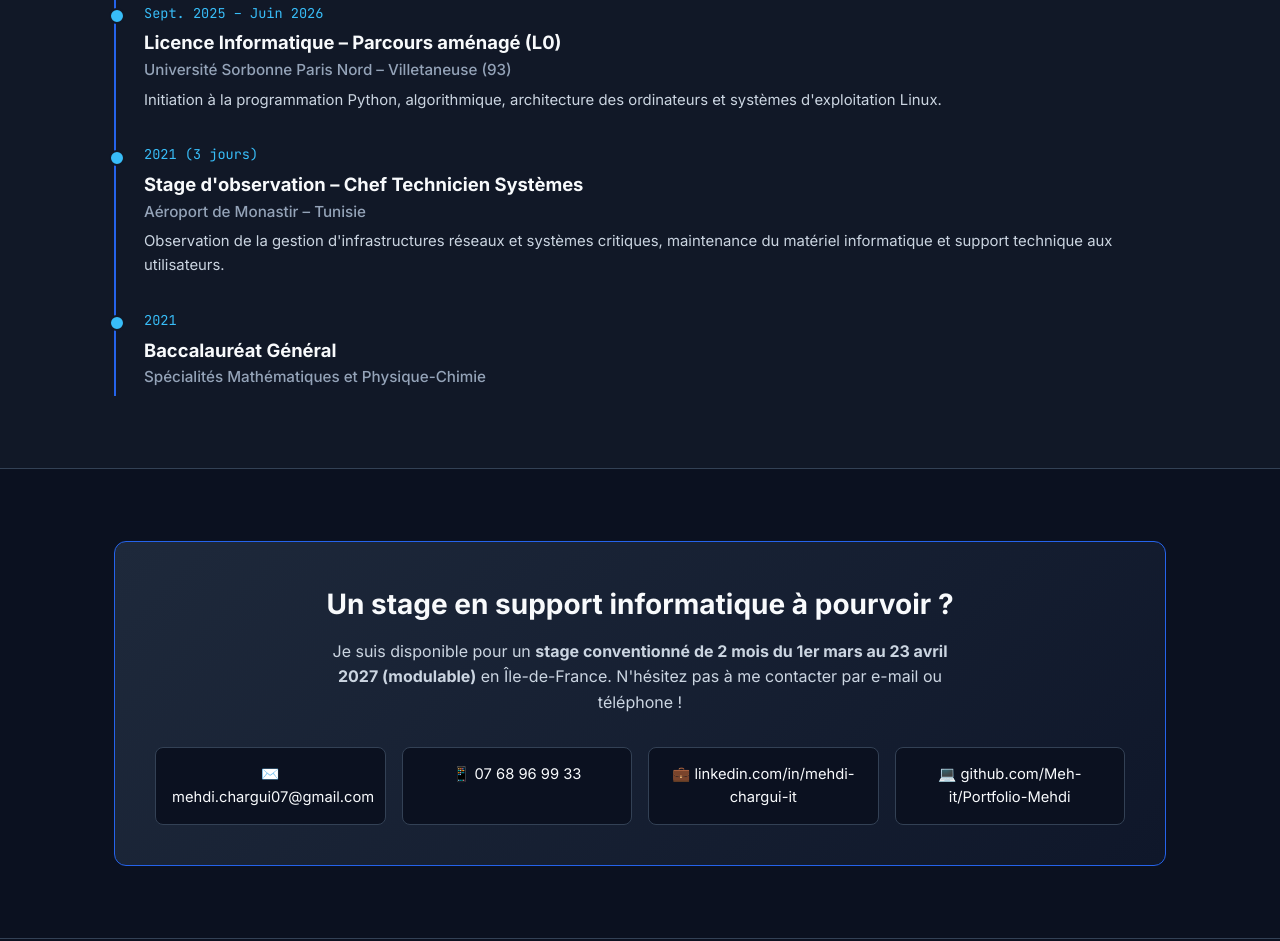
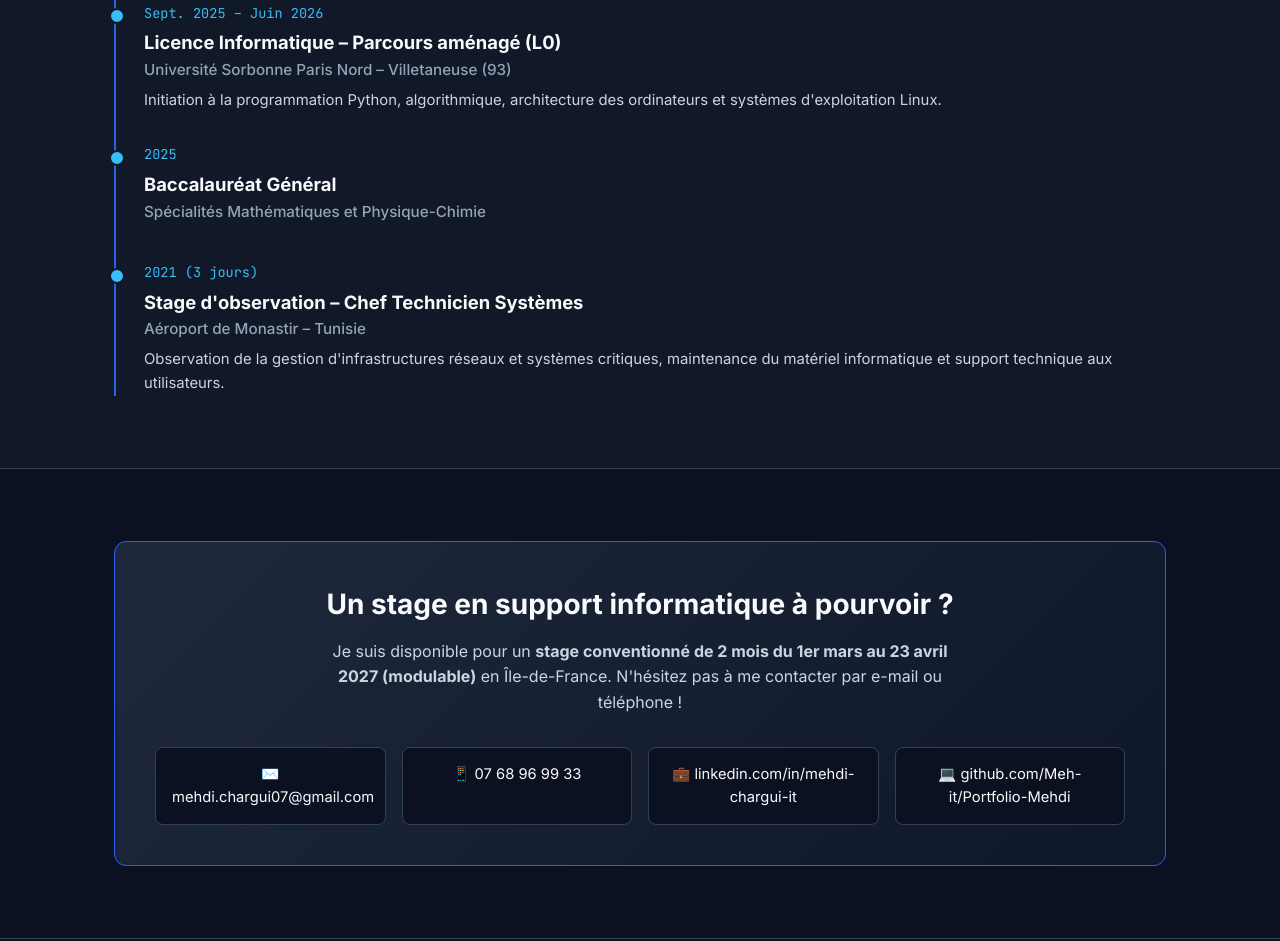
Before and after one commit to Meh-it/Portfolio-Mehdi, a plain HTML site: page index.html in a window 1280 px wide. Shown: the part 4489-5430 px from the top of the page. Drawn offline with Linux system fonts and the light colour scheme.

Commit message:
Update timeline entries and dates in index.html

```diff
--- a/index.html
+++ b/index.html
@@ -376,19 +376,19 @@
         </div>
 
         <div class="timeline-item">
+          <div class="timeline-date">2025</div>
+          <div class="timeline-content">
+            <h3>Baccalauréat Général</h3>
+            <h4>Spécialités Mathématiques et Physique-Chimie</h4>
+          </div>
+        </div>
+
+        <div class="timeline-item">
           <div class="timeline-date">2021 (3 jours)</div>
           <div class="timeline-content">
             <h3>Stage d'observation – Chef Technicien Systèmes</h3>
             <h4>Aéroport de Monastir – Tunisie</h4>
             <p>Observation de la gestion d'infrastructures réseaux et systèmes critiques, maintenance du matériel informatique et support technique aux utilisateurs.</p>
-          </div>
-        </div>
-
-        <div class="timeline-item">
-          <div class="timeline-date">2021</div>
-          <div class="timeline-content">
-            <h3>Baccalauréat Général</h3>
-            <h4>Spécialités Mathématiques et Physique-Chimie</h4>
           </div>
         </div>
       </div>
```
